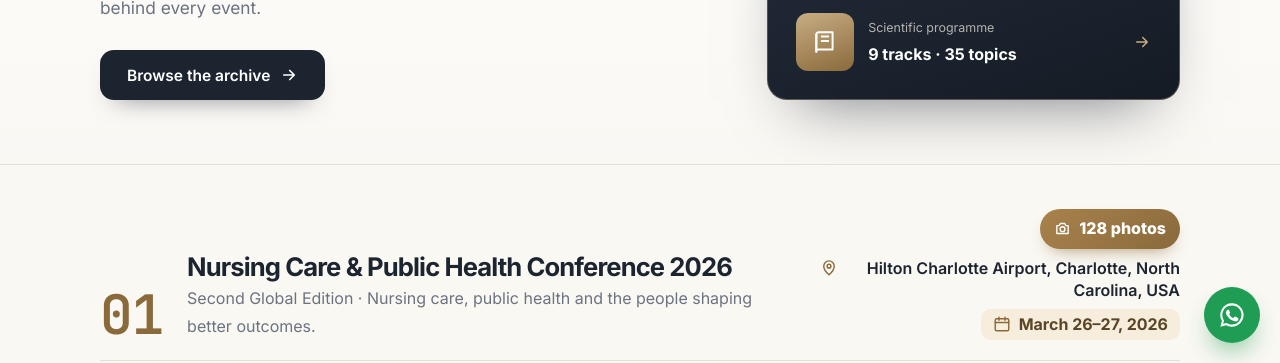
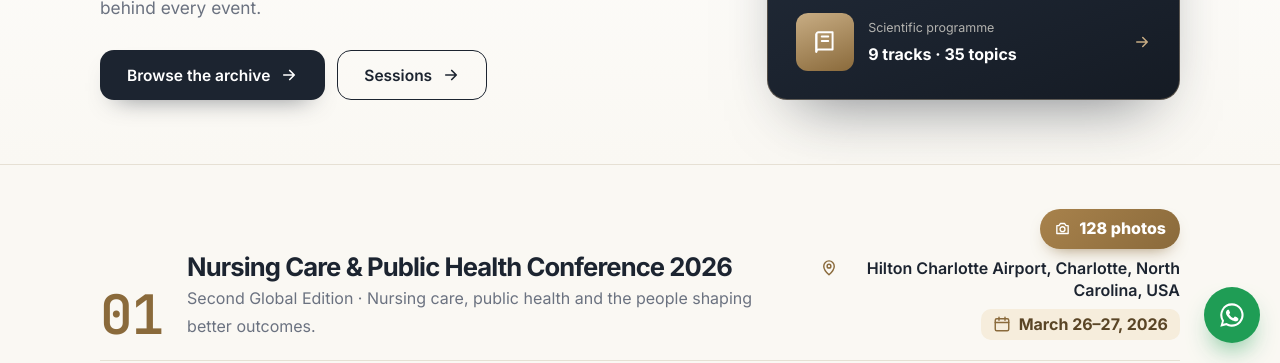
Before and after one commit to stemeventclaude-hash/gcnn-2027-site, a plain HTML site: page conferences-gallery.html in a window 1280 px wide. Shown: the part 437-800 px from the top of the page. Drawn offline with Linux system fonts and the light colour scheme.

Commit message:
Gallery hero: Sessions button next to Browse the archive
Co-Authored-By: Claude Opus 5.5 <noreply@anthropic.com>

```diff
--- a/conferences-gallery.html
+++ b/conferences-gallery.html
@@ -34,7 +34,7 @@
 <main id="main">
 <section class="ph"><div class="wrap">
   <nav class="crumbs" aria-label="Breadcrumb"><a href="/">Home</a> / <span aria-current="page">Past conferences</span></nav>
-  <div class="ph__grid"><div><h1>Conference <em>gallery</em></h1><p class="ph__lead">Moments from SCON conferences around the world — group photographs, keynote sessions, award ceremonies, poster presentations and the people behind every event.</p><div class="btns"><a class="btn btn--blue" href="#gallery">Browse the archive<svg viewBox="0 0 24 24" aria-hidden="true"><path d="M5 12h14M13 6l6 6-6 6"/></svg></a></div></div><div class="ph__keys"><aside class="hx-keys" aria-label="Key dates">
+  <div class="ph__grid"><div><h1>Conference <em>gallery</em></h1><p class="ph__lead">Moments from SCON conferences around the world — group photographs, keynote sessions, award ceremonies, poster presentations and the people behind every event.</p><div class="btns"><a class="btn btn--blue" href="#gallery">Browse the archive<svg viewBox="0 0 24 24" aria-hidden="true"><path d="M5 12h14M13 6l6 6-6 6"/></svg></a><a class="btn btn--line" href="/sessions">Sessions<svg viewBox="0 0 24 24" aria-hidden="true"><path d="M5 12h14M13 6l6 6-6 6"/></svg></a></div></div><div class="ph__keys"><aside class="hx-keys" aria-label="Key dates">
         <p class="hx-keys__h">Key dates</p>
         <a class="hx-key" href="/register"><span class="hx-key__d"><b>30</b>Nov</span><span class="hx-key__t"><small>Early bird registration</small><strong>Closes Nov 30, 2026</strong></span><svg class="hx-key__go" viewBox="0 0 24 24" aria-hidden="true"><path d="M5 12h14M13 6l6 6-6 6"/></svg></a>
         <a class="hx-key" href="/call-for-abstract-submission"><span class="hx-key__d"><b>28</b>Nov</span><span class="hx-key__t"><small>Abstract submission</small><strong>Closes Nov 28, 2026</strong></span><svg class="hx-key__go" viewBox="0 0 24 24" aria-hidden="true"><path d="M5 12h14M13 6l6 6-6 6"/></svg></a>
```
